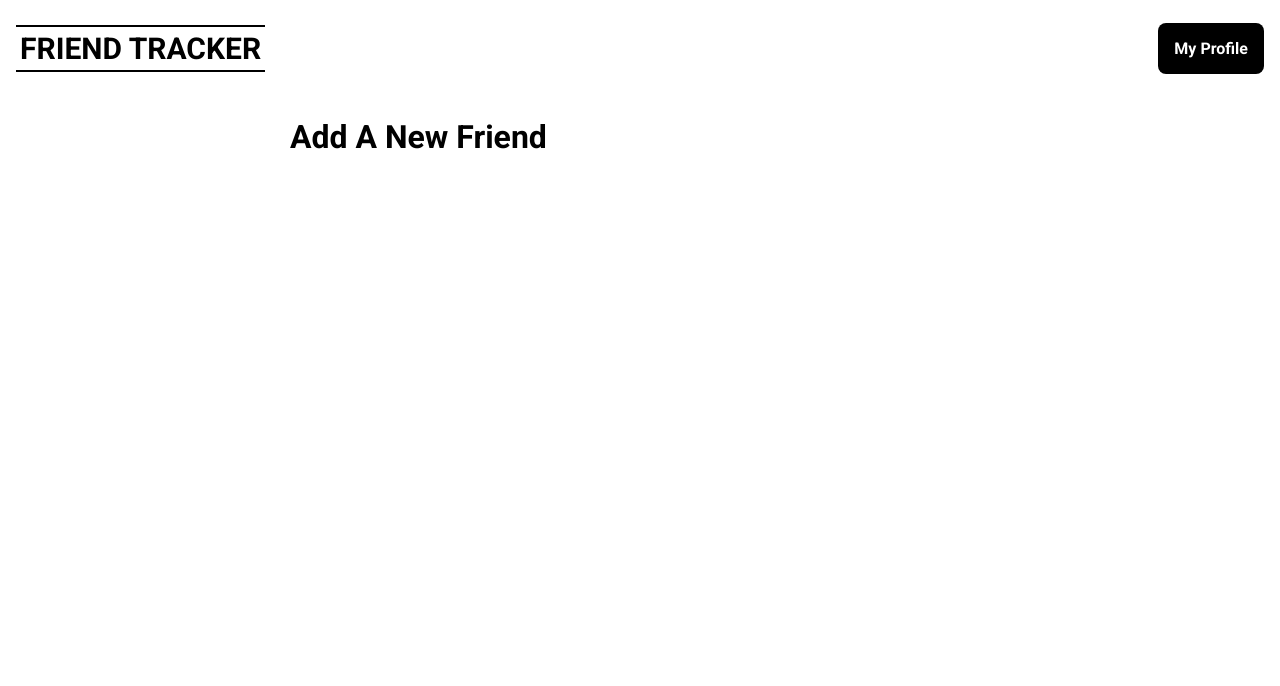
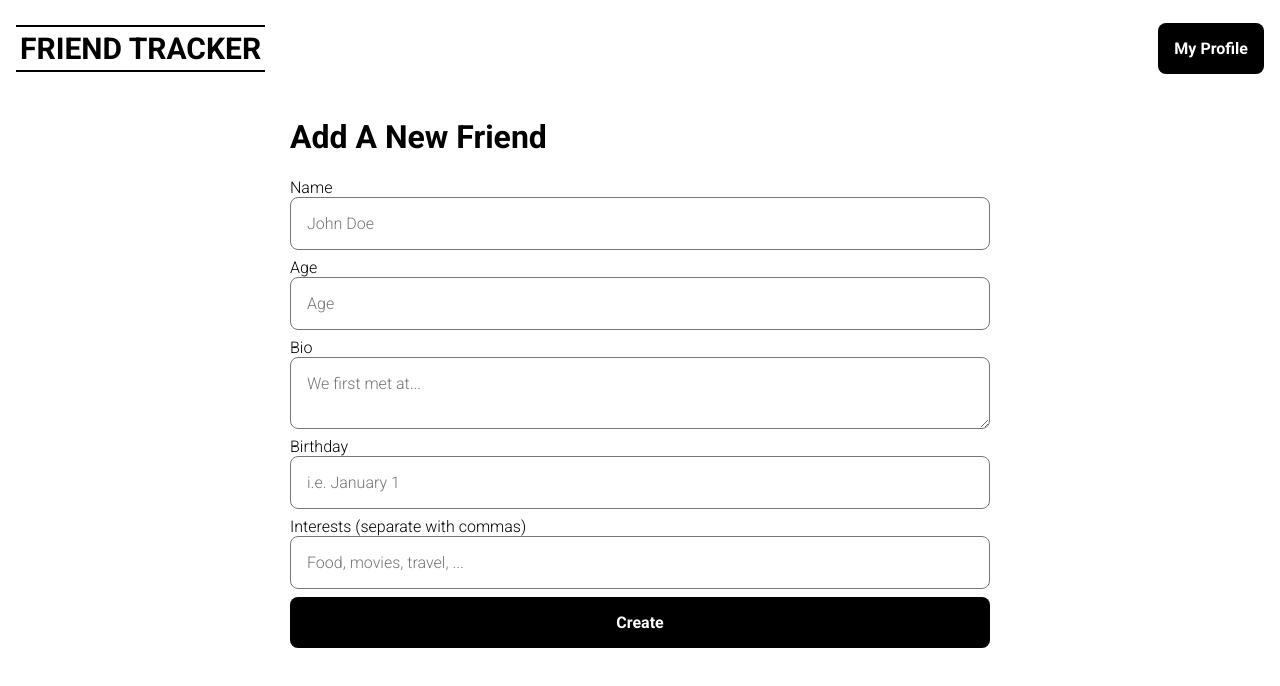
Before and after one commit to CBT-Nuggets/react-basics, a React (Create React App) app: page /new-friend in a window 1280 px wide. Shown: the top 686 px of the page. Built offline with nearby package versions, Linux system fonts and the light colour scheme.

Commit message:
27 Created a new friend form in the new friend page

```diff
--- a/src/index.css
+++ b/src/index.css
@@ -22,6 +22,15 @@ button {
 	padding: 16px;
 }
 
+input, textarea {
+	border: 1px solid #777;
+	border-radius: 8px;
+	display: block;
+	font-family: 'Roboto', sans-serif;
+	font-size: 16px;
+	padding: 16px;
+}
+
 .content-heading {
 	border-bottom: 1px dotted black;
 	margin: 64px 0;
--- a/src/pages/NewFriendPage.js
+++ b/src/pages/NewFriendPage.js
@@ -1,6 +1,63 @@
+import { useState } from 'react';
+import styles from './NewFriendPage.module.css';
+
 const NewFriendPage = () => {
+	const [name, setName] = useState('');
+	const [age, setAge] = useState('');
+	const [bio, setBio] = useState('');
+	const [birthday, setBirthday] = useState('');
+	const [interests, setInterests] = useState('');
+
 	return (
+		<>
 		<h1>Add A New Friend</h1>
+		<div className={styles.infoForm}>
+			<label for="name">
+				Name
+			</label>
+			<input
+				id="name"
+				placeholder="John Doe"
+				type="text"
+				value={name}
+				onChange={e => setName(e.target.value)} />
+			<label for="age">
+				Age
+			</label>
+			<input
+				id="age"
+				placeholder="Age"
+				type="number"
+				value={age}
+				onChange={e => setAge(Number(e.target.value))} />
+			<label for="bio">
+				Bio
+			</label>
+			<textarea
+				id="bio"
+				placeholder="We first met at..."
+				value={bio}
+				onChange={e => setBio(e.target.value)} />
+			<label for="birthday">
+				Birthday
+			</label>
+			<input
+				id="birthday"
+				placeholder="i.e. January 1"
+				type="text"
+				value={birthday}
+				onChange={e => setBirthday(e.target.value)} />
+			<label for="interests">
+				Interests (separate with commas)
+			</label>
+			<input
+				placeholder="Food, movies, travel, ..."
+				type="text"
+				value={interests}
+				onChange={e => setInterests(e.target.value)} />
+			<button onClick={() => alert('Creating a new friend...')}>Create</button>
+		</div>
+		</>
 	);
 }
 
--- /dev/null
+++ b/src/pages/NewFriendPage.module.css
@@ -0,0 +1,7 @@
+.infoForm > input,
+.infoForm > textarea,
+.infoForm > button {
+	box-sizing: border-box;
+	margin-bottom: 8px;
+	width: 100%;
+}
```
